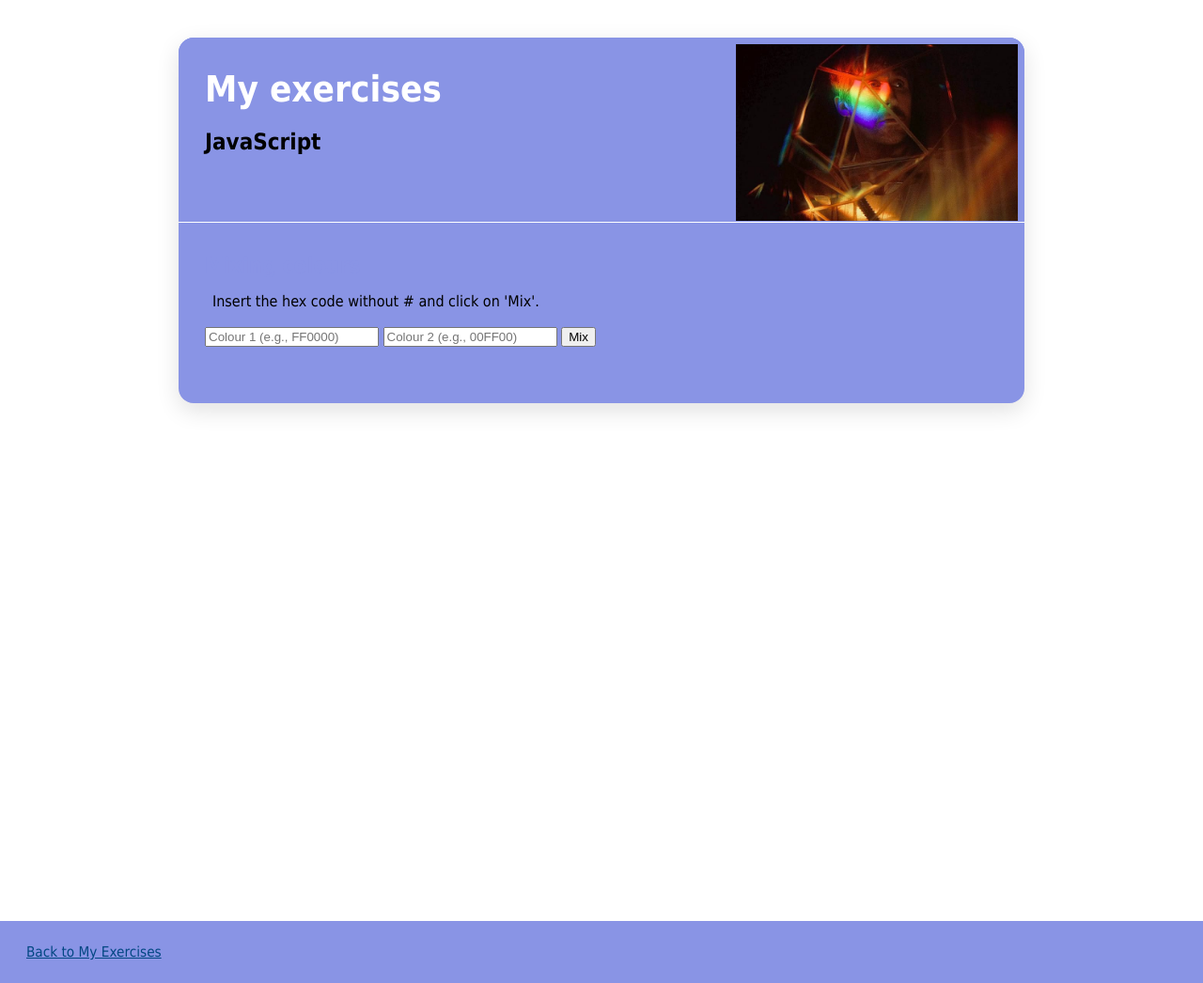
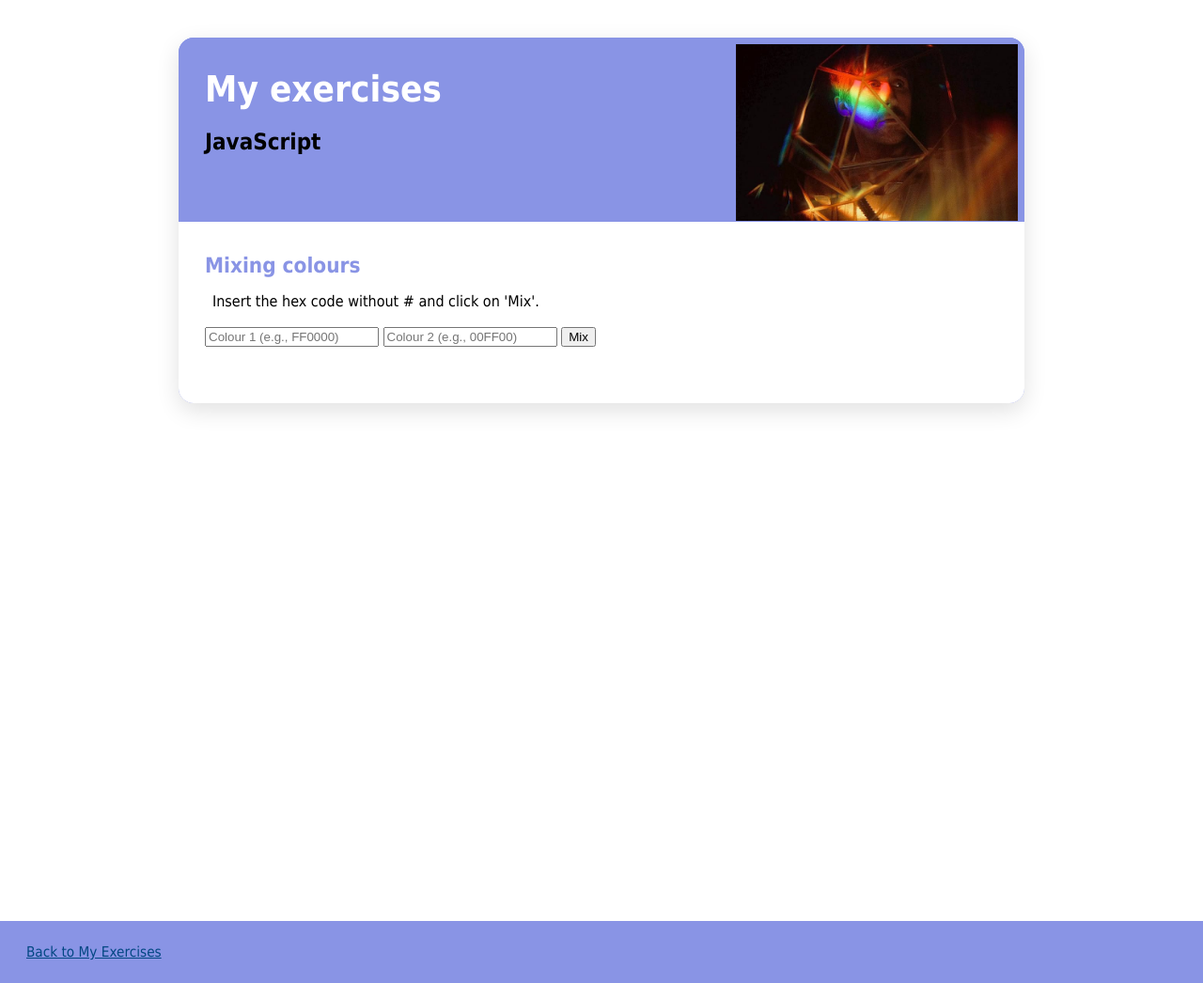
Before and after one commit to ac-inscript/cs-notes, a Jekyll site: the page JavaScript-exercises.html, which Jekyll copies as it is, in a window 1280 px wide. Shown: the whole page at 94% size. Built offline with Jekyll 4.4.1, drawn with Linux system fonts in a browser that asks for light colours.

Commit message:
content background

```diff
--- a/JavaScript-exercises.html
+++ b/JavaScript-exercises.html
@@ -43,6 +43,7 @@
         }
         .content {
             padding: 32px 28px;
+            background: #ffffff; /
         }
         .section {
             margin-bottom: 28px
```
